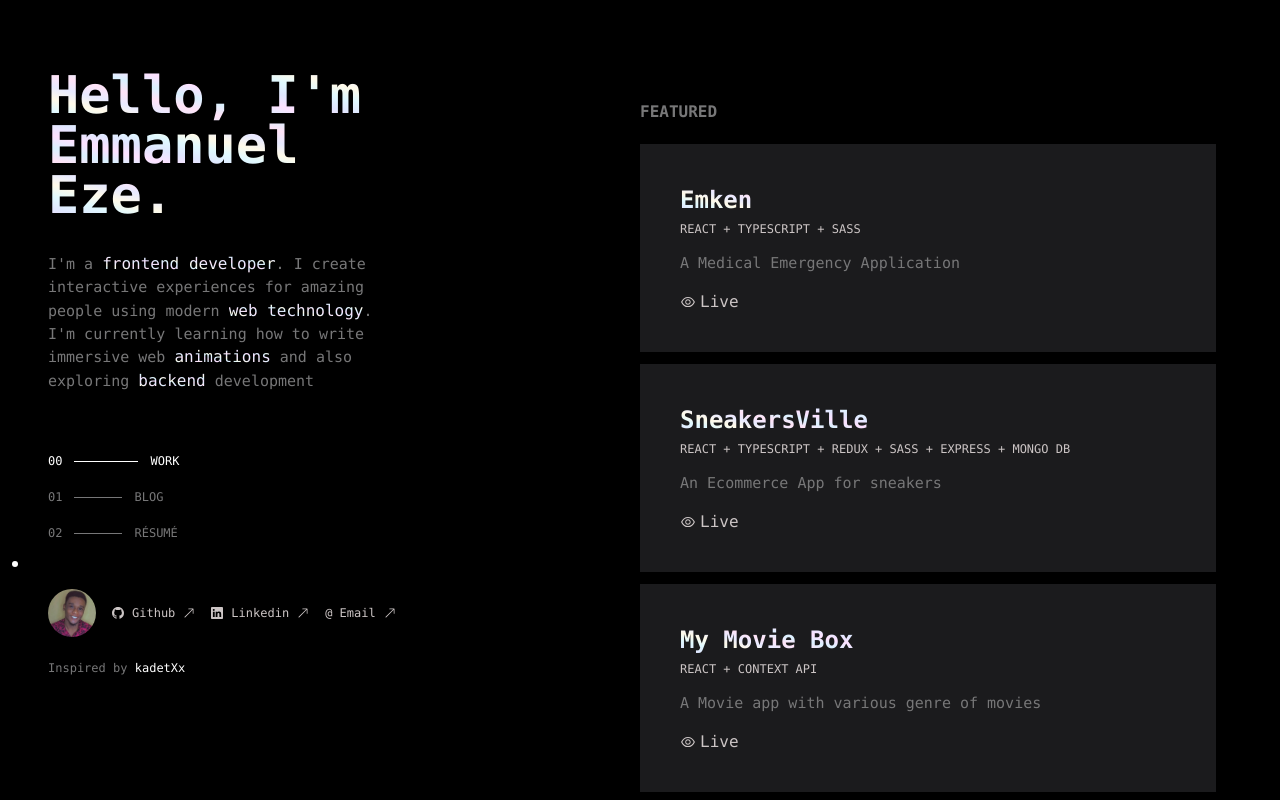
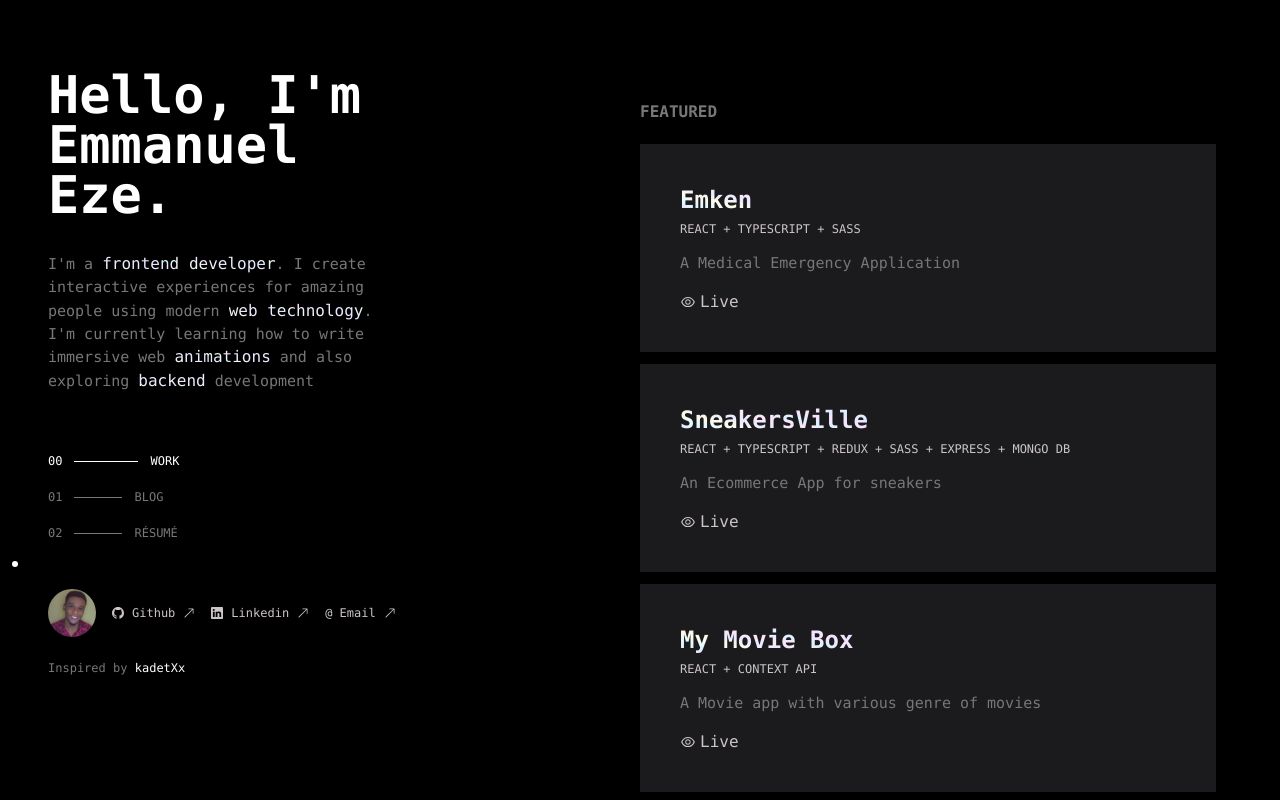
Before and after one commit to emma-junior/portfolio, a Next.js app: page / in a window 1280 px wide. Built offline with nearby package versions, Linux system fonts and the light colour scheme.

Commit message:
removed gradient text

```diff
--- a/components/Bio.js
+++ b/components/Bio.js
@@ -33,7 +33,7 @@ const Bio = () => {
           <div className="lg:hidden w-32 mx-auto mt-16 mb-4 ">
             <Image className="rounded-full" src={me} alt="" />
           </div>
-          <h2 className="text-2xl font-bold text-center lg:text-left lg:text-[52px]  lg:font-monospace lg:leading-[50px] gradientText">
+          <h2 className="text-2xl font-bold text-center lg:text-left lg:text-[52px]  lg:font-monospace lg:leading-[50px]">
             Hello, I&apos;m Emmanuel Eze.
           </h2>
         </div>
```
